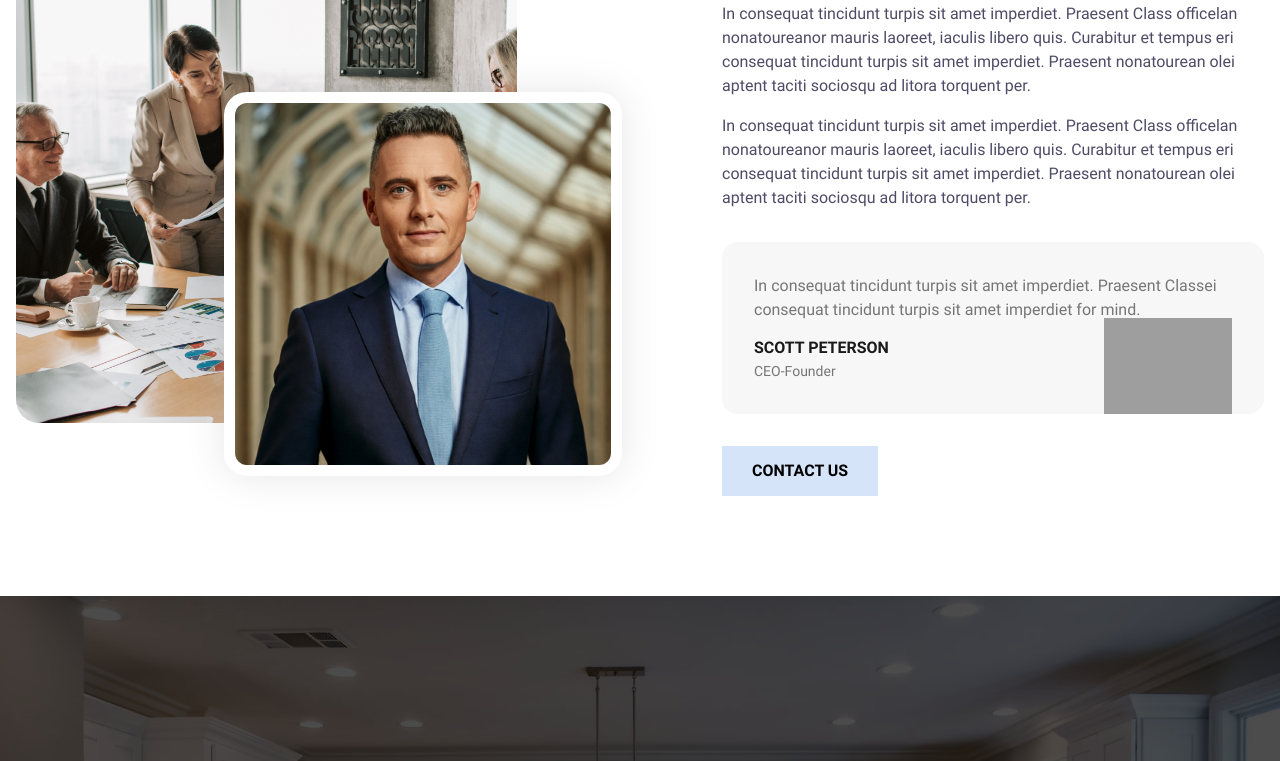
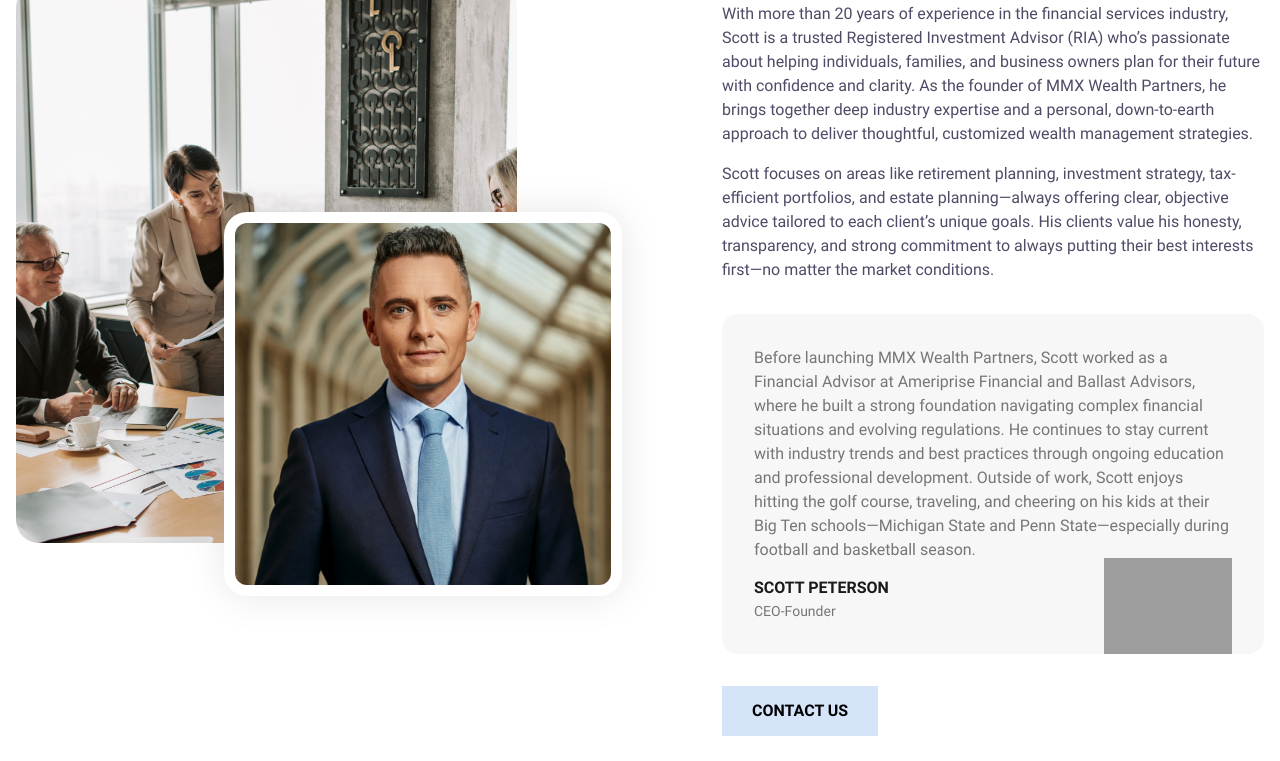
Before and after one commit to GetLaunchedAi/PetersonFinancial, an Eleventy site: page src/pages/about.html in a window 1280 px wide. Shown: the part 710-1471 px from the top of the page. Built offline with nearby package versions, Linux system fonts and the light colour scheme; Eleventy itself is replaced by a stand-in of ours; files that its build step writes are made by us from their sources; grey boxes are pictures that could not be loaded; files whose address does not match are found by name.

Commit message:
Updated About Us bio

```diff
--- a/src/_includes/footer.html
+++ b/src/_includes/footer.html
@@ -41,6 +41,7 @@
                     <li>Financial Planning</li>
                     <li>Investment Planning</li>
                     <li>Retirement Planning</li>
+                    <li></li>
 
                 </ul>
                 <ul>
--- a/src/pages/about.html
+++ b/src/pages/about.html
@@ -7,8 +7,8 @@ preloadImg: '/images/cabinets2-1920w.webp'
 preloadCSS: '/css/about.css'
 permalink: 'about/'
 eleventyNavigation:
-    key: About Us
-    order: 300
+  key: About Us
+  order: 300
 ---
 
 <!-- Enter html code below -->
@@ -38,19 +38,31 @@ eleventyNavigation:
       <span class="cs-topper">About Us</span>
       <h2 class="cs-title">About Peterson Financial</h2>
       <p class="cs-text">
-        In consequat tincidunt turpis sit amet imperdiet. Praesent Class officelan nonatoureanor mauris laoreet, iaculis
-        libero quis. Curabitur et tempus eri consequat tincidunt turpis sit amet imperdiet. Praesent nonatourean olei
-        aptent taciti sociosqu ad litora torquent per.
+        With more than 20 years of experience in the financial services industry, Scott is a trusted Registered
+        Investment Advisor (RIA) who’s passionate about helping individuals, families, and business owners plan for
+        their future with confidence and clarity. As the founder of MMX Wealth Partners, he brings together deep
+        industry expertise and a personal, down-to-earth approach to deliver thoughtful, customized wealth management
+        strategies.
+
+
       </p>
       <p class="cs-text">
-        In consequat tincidunt turpis sit amet imperdiet. Praesent Class officelan nonatoureanor mauris laoreet, iaculis
-        libero quis. Curabitur et tempus eri consequat tincidunt turpis sit amet imperdiet. Praesent nonatourean olei
-        aptent taciti sociosqu ad litora torquent per.
+        Scott focuses on areas like retirement planning, investment strategy, tax-efficient portfolios, and estate
+        planning—always offering clear, objective advice tailored to each client’s unique goals. His clients value his
+        honesty, transparency, and strong commitment to always putting their best interests first—no matter the market
+        conditions.
+
+
       </p>
       <div class="cs-flex-group">
         <p class="cs-flex-p">
-          In consequat tincidunt turpis sit amet imperdiet. Praesent Classei consequat tincidunt turpis sit amet
-          imperdiet for mind.
+          Before launching MMX Wealth Partners, Scott worked as a Financial Advisor at Ameriprise Financial and Ballast
+          Advisors, where he built a strong foundation navigating complex financial situations and evolving regulations.
+          He continues to stay current with industry trends and best practices through ongoing education and
+          professional development.
+
+          Outside of work, Scott enjoys hitting the golf course, traveling, and cheering on his kids at their Big Ten
+          schools—Michigan State and Penn State—especially during football and basketball season.
         </p>
         <span class="cs-name">Scott Peterson</span>
         <span class="cs-job">CEO-Founder</span>
@@ -71,9 +83,11 @@ eleventyNavigation:
   <div class="container">
     <h2 class="title">Get It Done <br> With Us Today</h2>
     <p>
-            Say something catchy, informative, and encouraging to click the button to go to the contact page.  I like to add these to the bottom of all pages.
-        </p>
+      Say something catchy, informative, and encouraging to click the button to go to the contact page. I like to add
+      these to the bottom of all pages.
+    </p>
     <a href="/contact.html" class="button-solid">Free Estimate</a>
   </div>
-  {% image './src/images/cabinets2.jpg', 'kitchen cabinets', '', 'lazy', '(max-width: 400px) 400px, (max-width: 850px) 850px, 1920'%}
+  {% image './src/images/cabinets2.jpg', 'kitchen cabinets', '', 'lazy', '(max-width: 400px) 400px, (max-width: 850px)
+  850px, 1920'%}
 </section>
```
Also changed, not shown: src/pages/reviews.html (+2 -2 lines).
